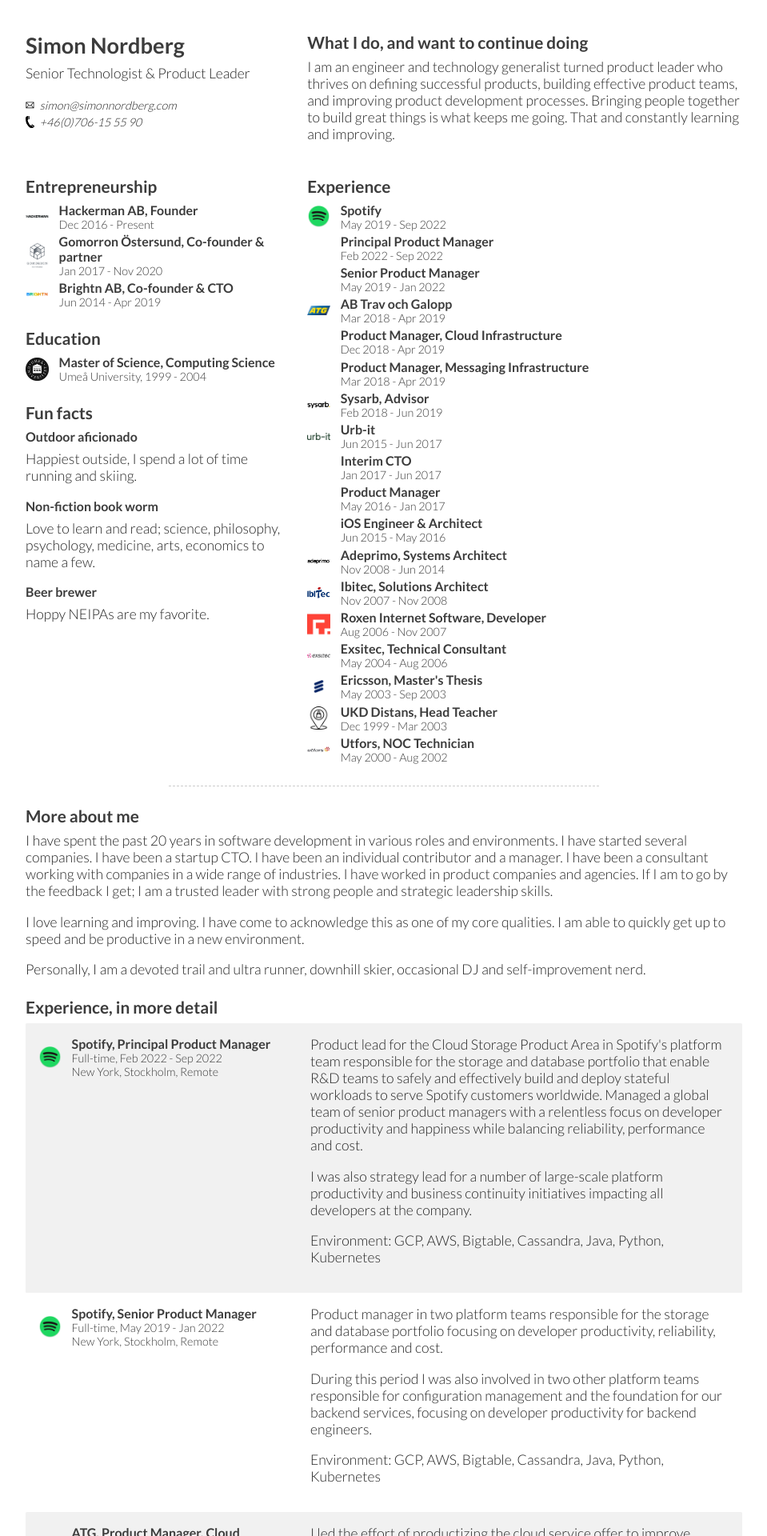
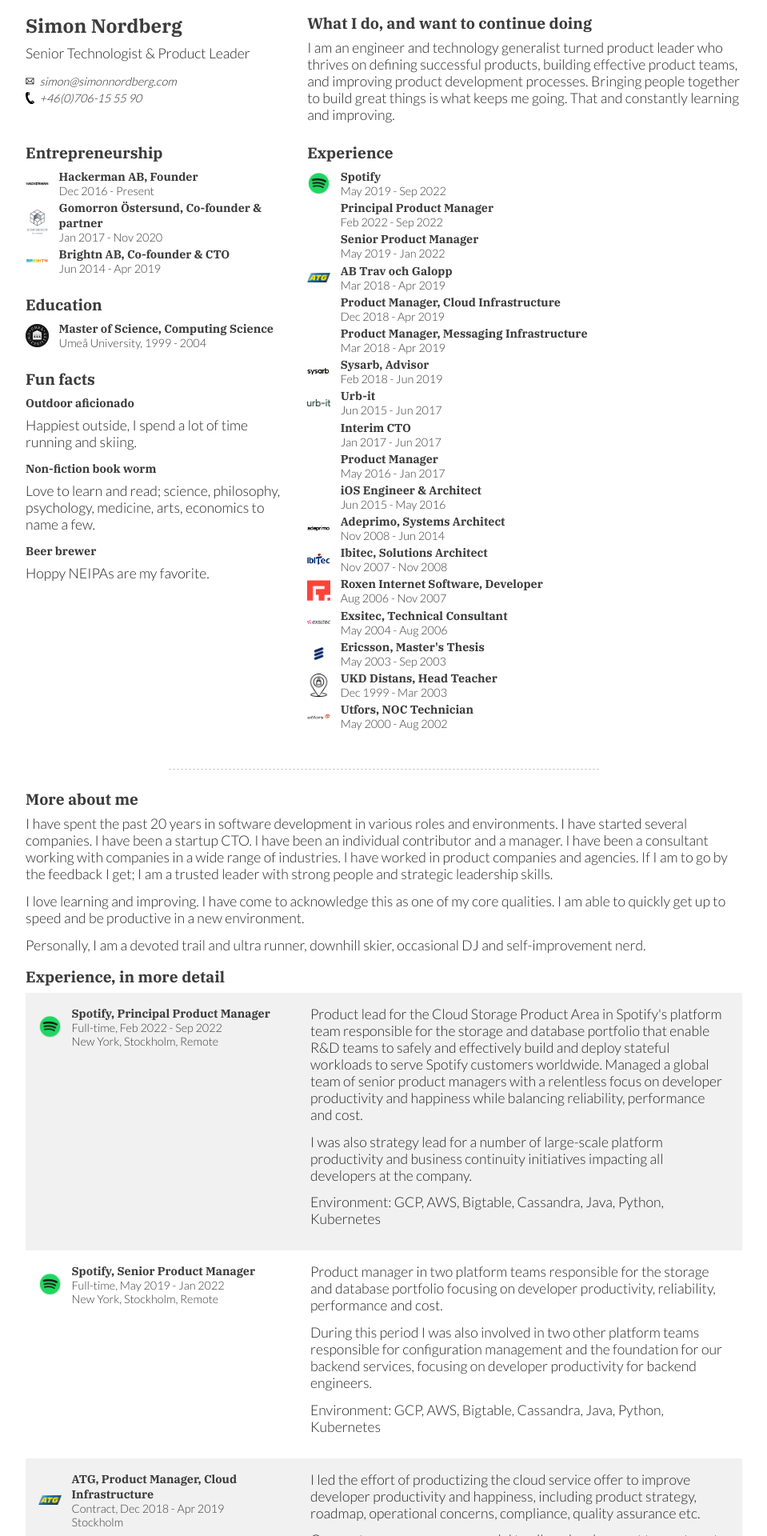
Before and after one commit to simonnordberg/simonnordberg.github.io, a Jekyll site: the page built from resume.md, in a window 1280 px wide. Shown: the top 1920 px of the page at 80% size, without its empty margins (160-1119 px from the left). Built offline with Jekyll 4.4.1, drawn with Linux system fonts in a browser that asks for light colours; our own code applies the rules of GitHub Pages for plain Markdown files.

Commit message:
Juggle fonts

```diff
--- a/_layouts/default.html
+++ b/_layouts/default.html
@@ -11,7 +11,9 @@
   <link rel="icon" type="image/png" sizes="16x16" href="/assets/favicon/favicon-16x16.png">
   <link rel="manifest" href="/assets/favicon/site.webmanifest">
   <link rel="preconnect" href="https://fonts.gstatic.com">
-  <link href="https://fonts.googleapis.com/css2?family=Lato:wght@300;400;700&family=Roboto+Mono" rel="stylesheet">
+  <link rel="preconnect" href="https://fonts.gstatic.com" crossorigin>
+  <link href="https://fonts.googleapis.com/css2?family=Lato:wght@300&family=IBM+Plex+Serif:wght@700" rel="stylesheet">
+
   {% seo %}
   {% include analytics.html %}
 </head>
--- a/assets/css/style.scss
+++ b/assets/css/style.scss
@@ -31,28 +31,29 @@ a {
 
 h1, h2, h3, h4 {
   margin-bottom: 0.5rem;
-  font-weight: bold;
   color: $body-foreground-alt;
+  font-family: 'IBM Plex Serif', serif;
+  font-weight: 700;
 }
 
 h1 {
-  font-size: 1.7rem;
+  font-size: 1.5rem;
 }
 
 h2 {
-  font-size: 1.3rem;
+  font-size: 1.2rem;
 }
 
 h3 {
-  font-size: 1rem;
+  font-size: 0.9rem;
 }
 
 h4 {
-  font-size: 1rem;
+  font-size: 0.9rem;
 }
 
 p {
-  margin-bottom: 1.1rem;
+  margin-bottom: 0.8rem;
 }
 
 ul, ol {
@@ -106,7 +107,6 @@ body > header {
 
   h1 {
     font-size: 1.1rem;
-    font-weight: bold;
     letter-spacing: 0.2rem;
     text-transform: uppercase;
     color: $body-foreground;
@@ -320,7 +320,7 @@ body.resume {
 }
 
 .details {
-  margin-top: 1.5rem;
+  margin-bottom: 1rem;
 }
 
 .grid-container {
@@ -341,7 +341,7 @@ body.resume {
 }
 
 .grid-item > div {
-  margin-top: 1.5rem;
+  margin-bottom: 1.5rem;
 }
 
 @media only screen and (max-width: 800px) {
```
